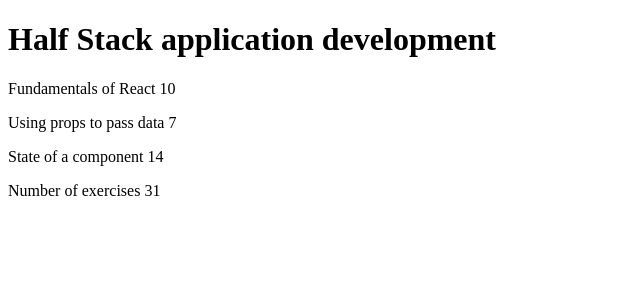
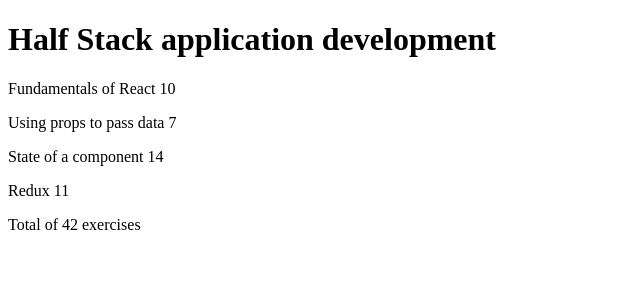
Before and after one commit to judithrea/Full-Stack-Open, a React (Vite) app in the folder part 1/courseinfo/: page / in a window 1280 px wide. Shown: the top 300 px of the page, without its empty margins (0-640 px from the left). Built offline with nearby package versions, Linux system fonts and the light colour scheme.

Commit message:
2.2 done

```diff
--- a/part 1/courseinfo/src/App.jsx
+++ b/part 1/courseinfo/src/App.jsx
@@ -19,6 +19,11 @@
         name: 'State of a component',
         exercises: 14,
         id: 3
+      },
+      {
+        name: 'Redux',
+        exercises: 11,
+        id: 3
       }
     ]
   }
--- a/part 1/courseinfo/src/components/Course.jsx
+++ b/part 1/courseinfo/src/components/Course.jsx
@@ -30,13 +30,18 @@
         <Part part={course.parts[0].name} exercise={course.parts[0].exercises}/>
         <Part part={course.parts[1].name} exercise={course.parts[1].exercises}/>
         <Part part={course.parts[2].name} exercise={course.parts[2].exercises}/>
+        <Part part={course.parts[3].name} exercise={course.parts[3].exercises}/>
       </div>
     )
   }
 
 const Total = ({course}) => {
   return (
-    <p>Number of exercises {course.parts[0].exercises + course.parts[1].exercises + course.parts[2].exercises}</p>
+    <p>Total of {
+        course.parts[0].exercises + course.parts[1].exercises + course.parts[2].exercises +
+        course.parts[3].exercises
+        } exercises
+    </p>
   )
 }
 
```
